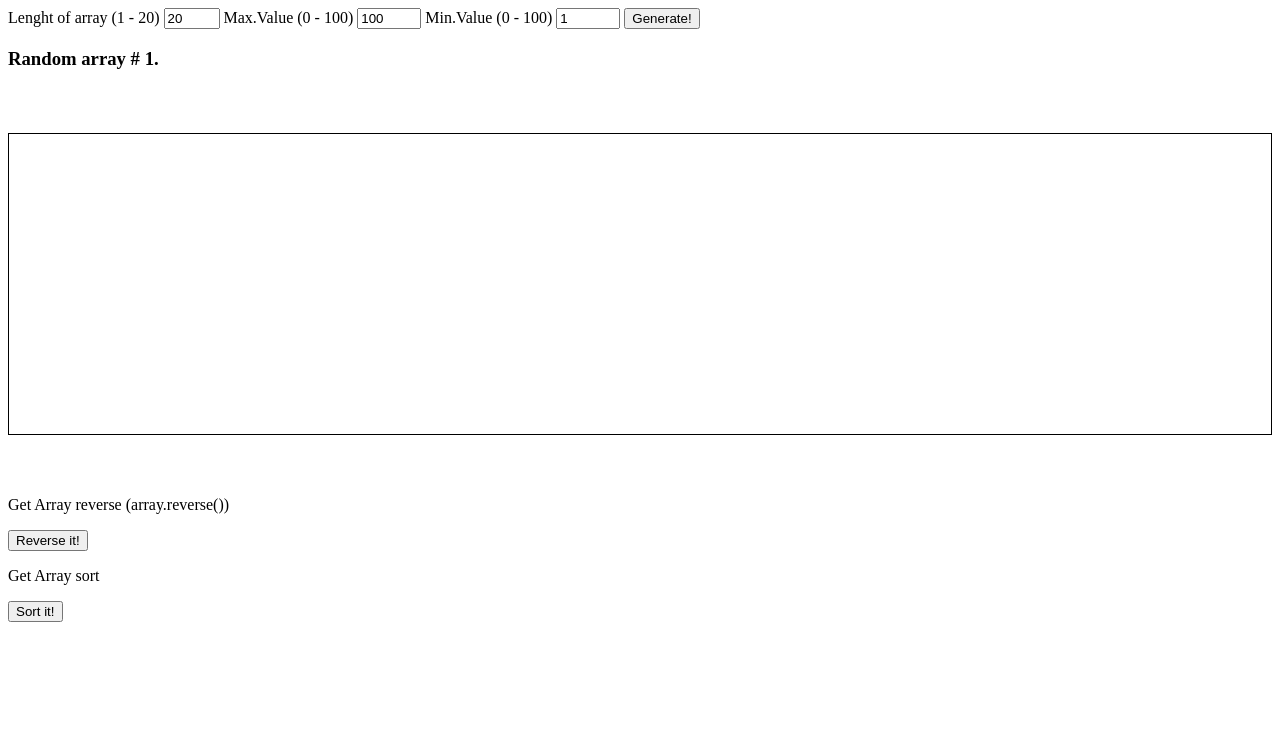
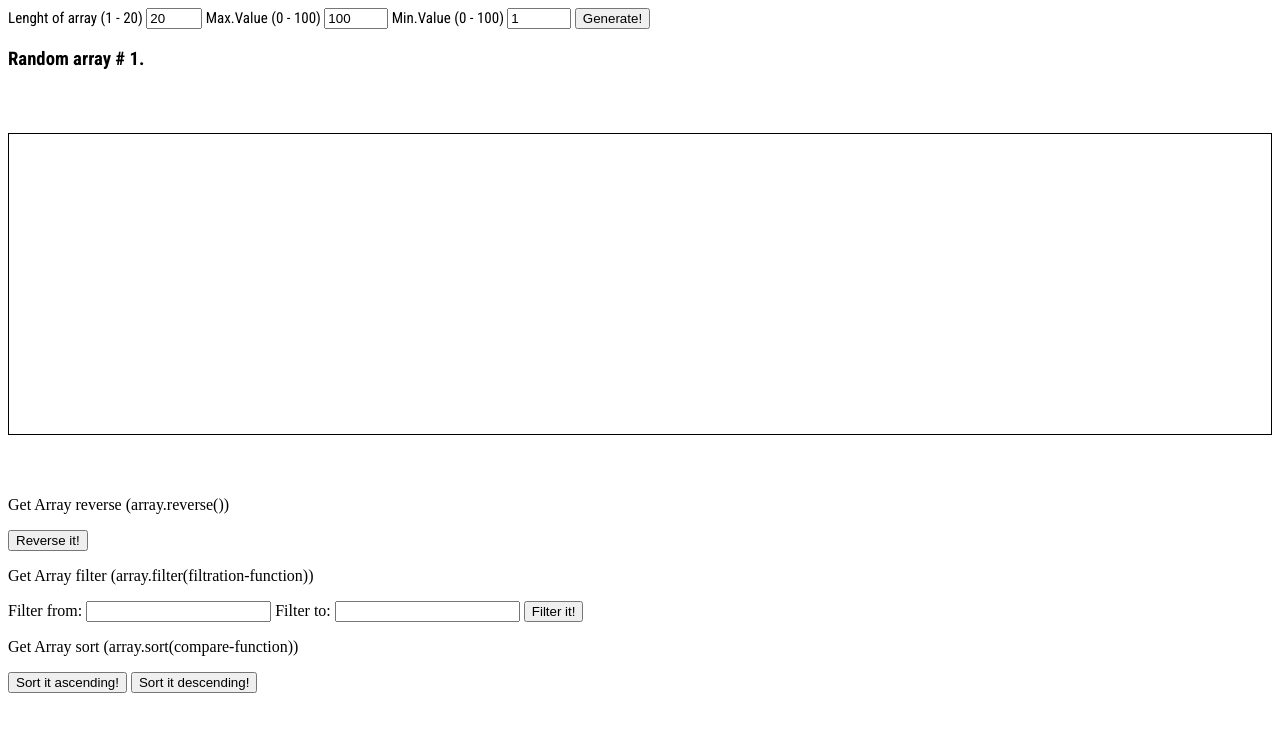
Before and after one commit to Glouzzzdus/Arraygames, a plain HTML site: page index.html in a window 1280 px wide. Drawn offline with Linux system fonts and the light colour scheme.

Commit message:
fonts added

```diff
--- a/index.css
+++ b/index.css
@@ -1,14 +1,20 @@
-.value-container, .index-container{
+.value-container,
+.index-container {
   margin-top: 15px;
   display: flex;
   justify-content: space-between;
   align-items: flex-end;
+  font-family: "Roboto Condensed", sans-serif;
+  font-size: 15px;
+  font-weight: 700;
+  font-style: italic;
   height: 30px;
   width: auto;
   /* border: 1px solid black; */
 }
 
-.value-column, .index-column{
+.value-column,
+.index-column {
   flex: 1;
   text-align: center;
   padding: 2px 0;
@@ -18,12 +24,12 @@
   transition: height 0.5s;
 }
 
-.value-column{
+.value-column {
   color: rgb(9, 76, 152);
   border: 3px solid rgb(9, 76, 152);
 }
 
-.index-column{
+.index-column {
   color: rgb(191, 211, 234);
   border: 3px solid rgb(191, 211, 234);
 }
@@ -45,3 +51,10 @@
   background-color: blue;
   transition: height 0.5s;
 }
+h3{
+  font-family: 'Roboto Condensed', sans-serif;
+}
+.generate-area {
+  font-family: "Roboto Condensed", sans-serif;
+  font-size: 15px;
+}
--- a/index.html
+++ b/index.html
@@ -5,18 +5,23 @@
   <meta charset="UTF-8" />
   <meta http-equiv="X-UA-Compatible" content="IE=edge" />
   <meta name="viewport" content="width=device-width, initial-scale=1.0" />
+  <link rel="preconnect" href="https://fonts.googleapis.com">
+<link rel="preconnect" href="https://fonts.gstatic.com" crossorigin>
+<link href="https://fonts.googleapis.com/css2?family=Montserrat:wght@400;700&family=Roboto+Condensed:ital,wght@0,300;0,400;0,700;1,300;1,400;1,700&family=Titan+One&display=swap" rel="stylesheet">
   <link rel="stylesheet" href="index.css" />
   <title>Play with arrays</title>
 </head>
 
 <body>
-  <div>
+  <div class="generate-area">
     <label>
       Lenght of array (1 - 20)
-      <input id="lenght" type="number" max="20" min="1" value="20" /> </label>
+      <input id="lenght" type="number" max="20" min="1" value="20" />
+    </label>
     <label>
       Max.Value (0 - 100)
-      <input id="max-value" type="number" max="100" min="0" value="100" /> </label>
+      <input id="max-value" type="number" max="100" min="0" value="100" />
+    </label>
     <label>
       Min.Value (0 - 100)
       <input id="min-value" type="number" max="100" min="0" value="1" />
@@ -32,8 +37,21 @@
     <button id="reverse-btn" onclick="drawGistogramm(data.reverse(), 'green')">Reverse it!</button>
   </div>
   <div>
-    <p>Get Array sort</p>
-    <button id="sort-btn" onclick="drawGistogramm(data.sort(), 'blue')">Sort it!</button>
+    <p>Get Array filter (array.filter(filtration-function))</p>
+    <label>
+      Filter from:
+      <input type="number" id="filter-min"/>
+    </label>
+    <label>
+      Filter to:
+      <input type="number" id="filter-max"/>
+    </label>
+    <button id="filter-btn" onclick="drawGistogramm(data.filter(filterRandomArray), 'yellow')">Filter it!</button>
+  </div>
+  <div>
+    <p>Get Array sort (array.sort(compare-function))</p>
+    <button id="sort-btn" onclick="drawGistogramm(data.sort(function(a, b){return a-b}), 'blue')">Sort it ascending!</button>
+    <button id="sort-btn" onclick="drawGistogramm(data.sort(function(a, b){return b-a}), 'blue')">Sort it descending!</button>
   </div>
   <script src="index.js"></script>
 </body>
--- a/index.js
+++ b/index.js
@@ -4,6 +4,8 @@ const containerIdx = document.querySelector(".index-container");
 let arrLength = document.getElementById("lenght");
 let maxValue = document.getElementById("max-value");
 let minValue = document.getElementById("min-value");
+let filterFrom = document.getElementById("filter-min");
+let filterTo = document.getElementById("filter-max");
 let generateBtn = document.getElementById("gen-btn");
 let data = [];
 function getRandomInt(min, max) {
@@ -16,6 +18,12 @@ function generateRandomArray(length, min, max) {
     result.push(getRandomInt(+min, +max));
   }
   return result;
+}
+
+function filterRandomArray(num) {
+  let fMax = document.getElementById("filter-max").value;
+  let fMin = document.getElementById("filter-min").value;
+  return num > fMin && num < fMax;
 }
 
 function drawGistogramm(arr, color) {
@@ -43,6 +51,7 @@ function createGistogramm() {
   if (arrLength.value > 20 || arrLength.value <= 0) arrLength.value = 20;
   if (minValue.value > 100 || minValue.value < 0) minValue.value = 0;
   if (maxValue.value > 100 || maxValue.value < 0) maxValue.value = 100;
+
   data = generateRandomArray(arrLength.value, minValue.value, maxValue.value);
 
   console.log("length = " + arrLength.value);
```
Also changed, not shown: fonts/OFL.txt (added), fonts/Oswald-VariableFont_wght.ttf (added), fonts/README.txt (added), fonts/static/Oswald-Bold.ttf (added), fonts/static/Oswald-ExtraLight.ttf (added), fonts/static/Oswald-Light.ttf (added), fonts/static/Oswald-Medium.ttf (added), fonts/static/Oswald-Regular.ttf (added), fonts/static/Oswald-Regular.woff (added), fonts/static/Oswald-SemiBold.ttf (added), fonts/static/Oswald-SemiBold.woff (added).
